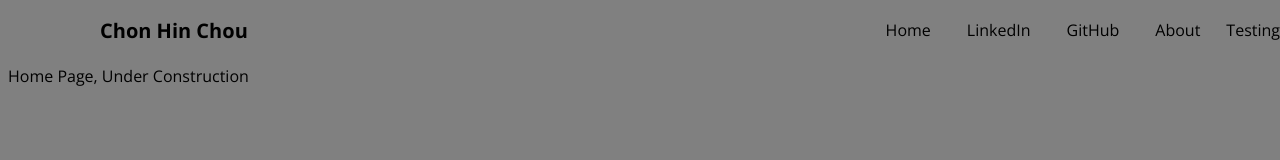
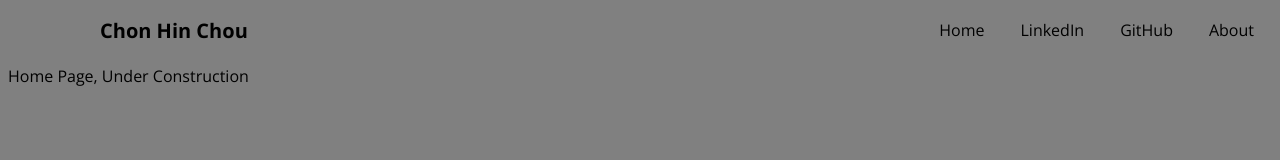
Before and after one commit to RitsuCloud/portfolio, a plain HTML site: page index.html in a window 1280 px wide. Drawn offline with nearby package versions, Linux system fonts and the light colour scheme.

Commit message:
changed back the testing

```diff
--- a/index.html
+++ b/index.html
@@ -29,7 +29,6 @@
           <div class="about-button">
             <a href="about.html">About</a>
           </div>
-          <div>Testing</div>
         </div>
       </div>
     </nav>
```
